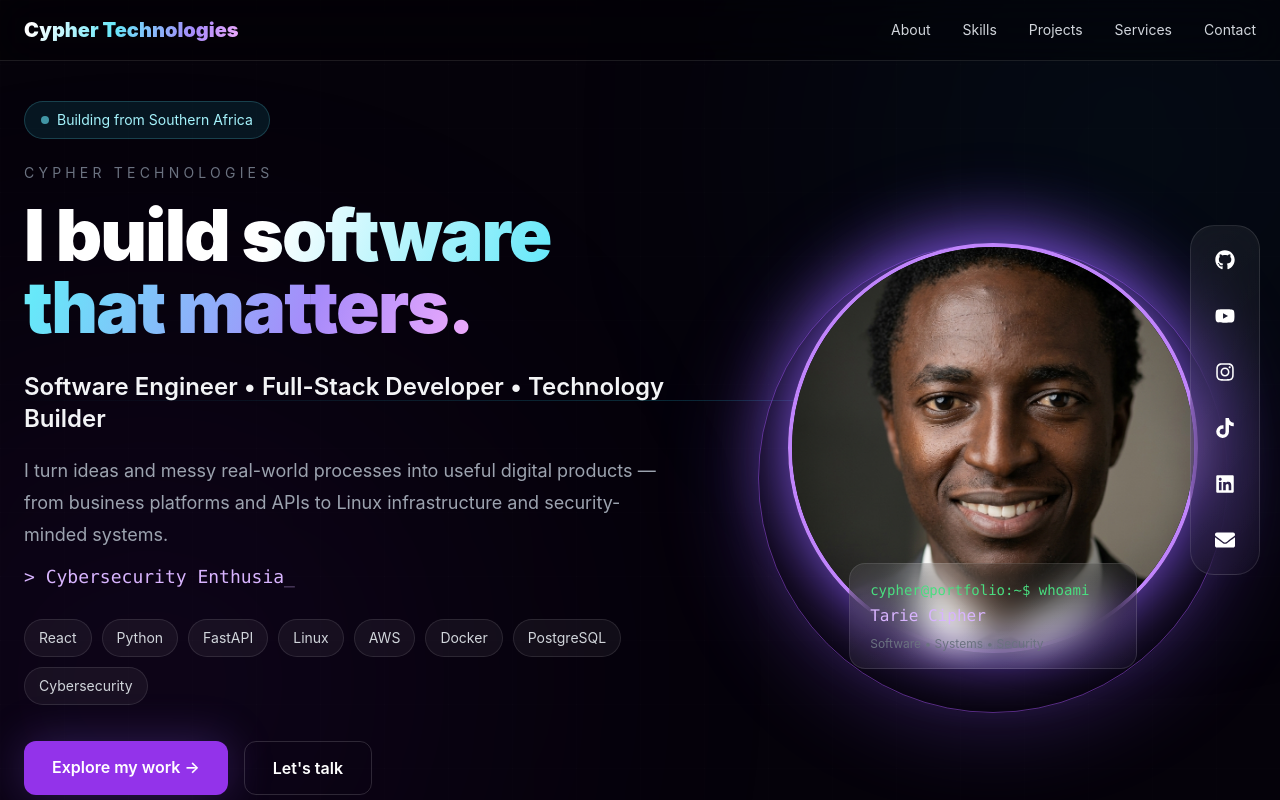
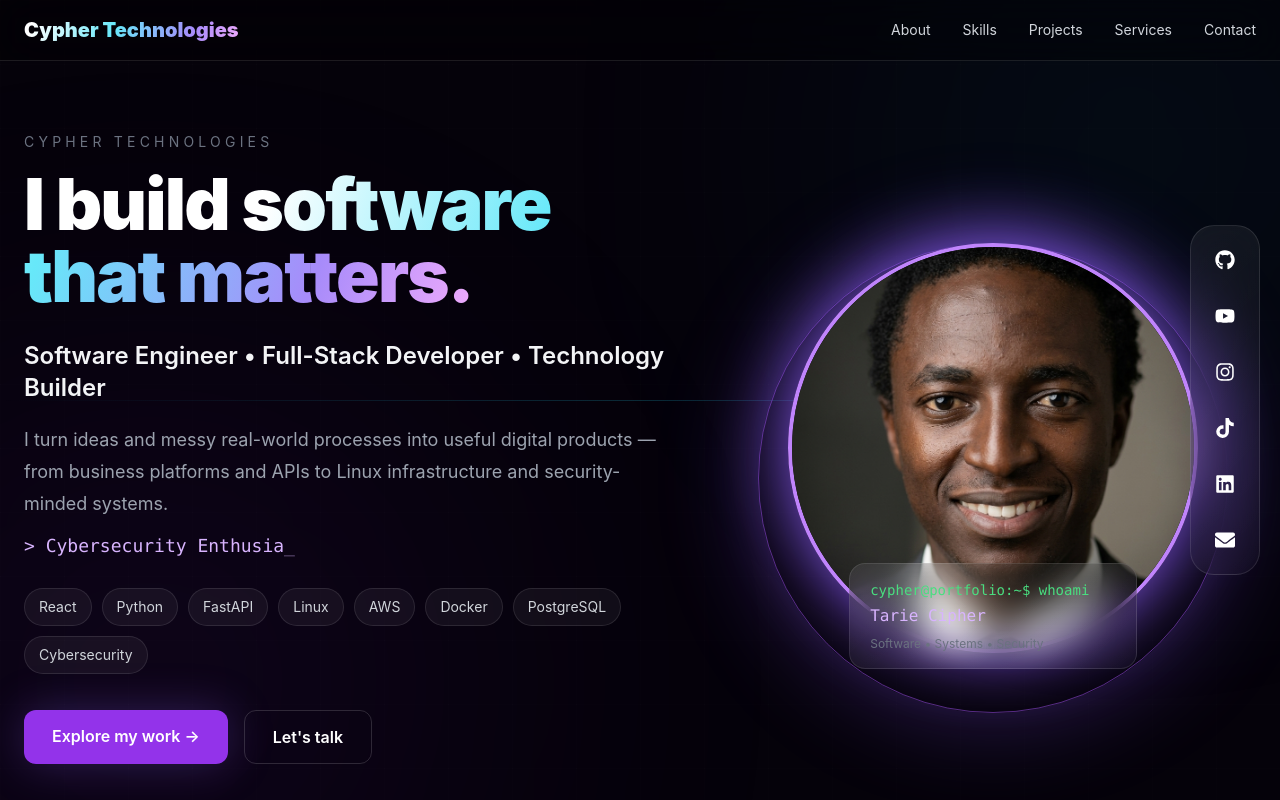
Before and after one commit to tarieciphertech/cypher-portfolio, a React (Vite) app: page / in a window 1280 px wide. Shown: the top 800 px of the page. Built offline with nearby package versions, Linux system fonts and the light colour scheme.

Commit message:
Remove portfolio hero pill

```diff
--- a/src/components/Hero.jsx
+++ b/src/components/Hero.jsx
@@ -30,9 +30,6 @@
 
       <div className="max-w-7xl mx-auto px-6 grid lg:grid-cols-[1.1fr_.9fr] gap-16 items-center relative z-10 w-full">
         <motion.div initial={{ opacity: 0, y: 35 }} animate={{ opacity: 1, y: 0 }} transition={{ duration: .8 }}>
-          <div className="inline-flex items-center gap-2 px-4 py-2 rounded-full bg-cyan-400/10 border border-cyan-300/20 text-cyan-200 text-sm mb-6">
-            <span className="w-2 h-2 bg-cyan-300 rounded-full animate-pulse" /> Building from Southern Africa
-          </div>
           <p className="text-sm uppercase tracking-[0.3em] text-gray-500 mb-4">{me.brand}</p>
           <h1 className="text-5xl md:text-6xl lg:text-7xl font-black leading-[1.02] tracking-tight">I build <span className="gradient-text">software that matters.</span></h1>
           <h2 className="text-xl md:text-2xl mt-7 text-gray-100 font-semibold">Software Engineer • Full-Stack Developer • Technology Builder</h2>
```
